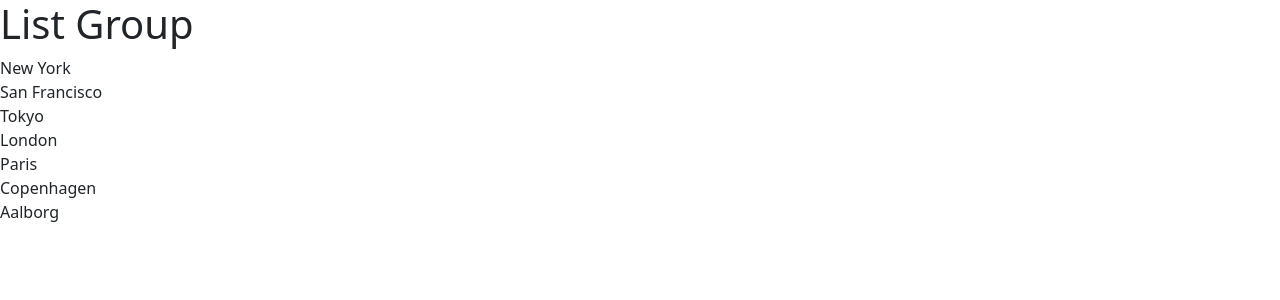
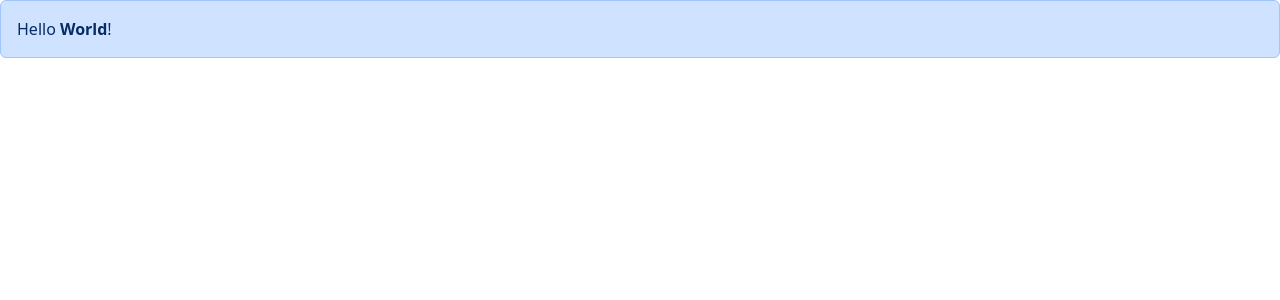
Before and after one commit to pxmdk/react-beginner, a React (Vite) app: page / in a window 1280 px wide. Shown: the top 300 px of the page. Built offline with nearby package versions, Linux system fonts and the light colour scheme.

Commit message:
Added props and alerts

```diff
--- a/src/App.tsx
+++ b/src/App.tsx
@@ -1,9 +1,10 @@
-import ListGroup from './components/ListGroup';
-import Message from './components/ListGroup';
+import Alert from "./components/alert";
 function app() {
   return (
     <div>
-      <ListGroup />
+      <Alert>
+        Hello <strong>World</strong>
+      </Alert>
     </div>
   );
 }
--- /dev/null
+++ b/src/components/Alert.tsx
@@ -0,0 +1,11 @@
+import { ReactNode } from "react";
+
+interface Props {
+  children: ReactNode;
+}
+
+const alert = ({ children }: Props) => {
+  return <div className="alert alert-primary">{children}!</div>;
+};
+
+export default alert;
--- a/src/components/ListGroup.tsx
+++ b/src/components/ListGroup.tsx
@@ -1,20 +1,18 @@
 import { useState } from "react";
 
-function ListGroup() {
-  let items = [
-    "New York",
-    "San Francisco",
-    "Tokyo",
-    "London",
-    "Paris",
-    "Copenhagen",
-    "Aalborg",
-  ];
+// {Items: [], Heading: string}
+interface Props {
+  items: string[];
+  heading: string;
+  onSelectItem: (item: string) => void;
+}
+
+function ListGroup({ items, heading, onSelectItem }: Props) {
   const [selectedIndex, setSelectedIndex] = useState(-1);
 
   return (
     <div>
-      <h1>List Group</h1>
+      <h1>{heading}</h1>
       {items.length === 0 && <p>No items found!</p>}
       <ul className="list-group">
         {items.map((item, index) => (
@@ -27,6 +25,7 @@ function ListGroup() {
             key={item}
             onClick={() => {
               setSelectedIndex(index);
+              onSelectItem(item);
             }}
           >
             {item}
```
